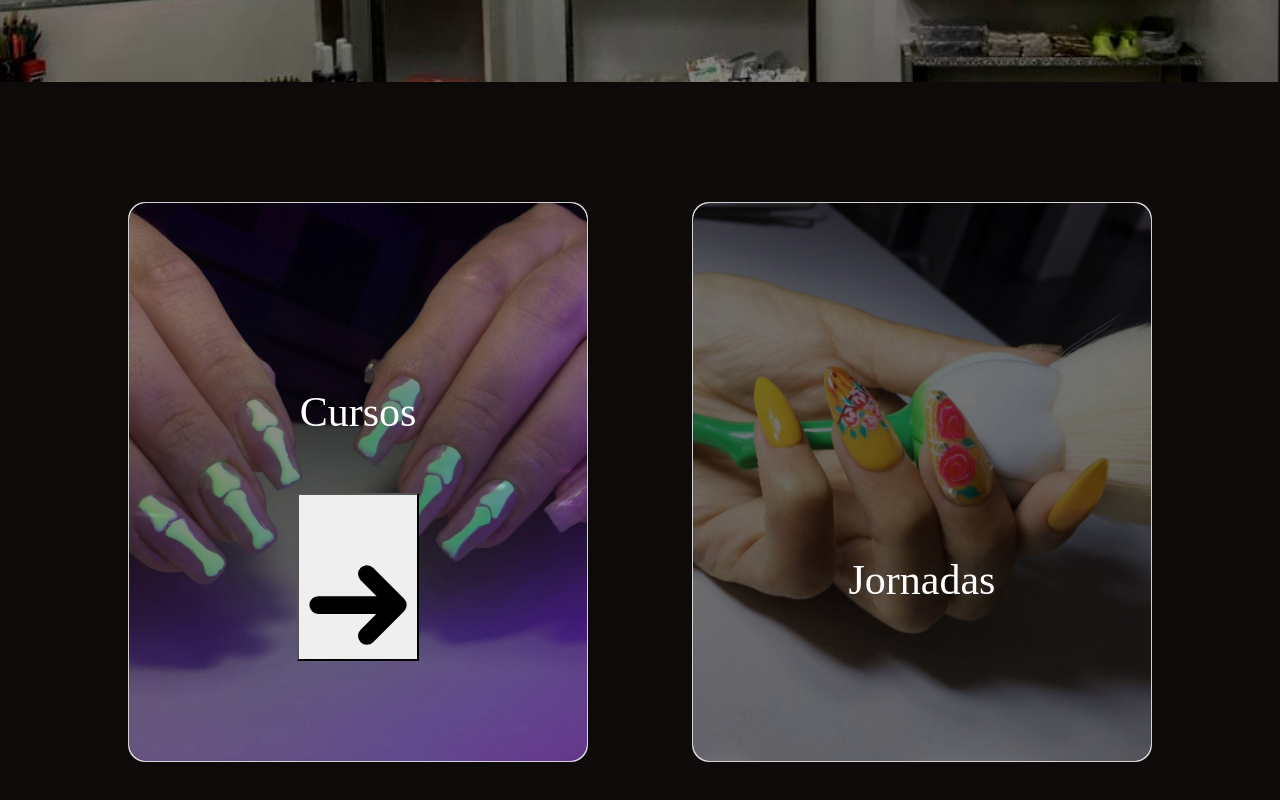
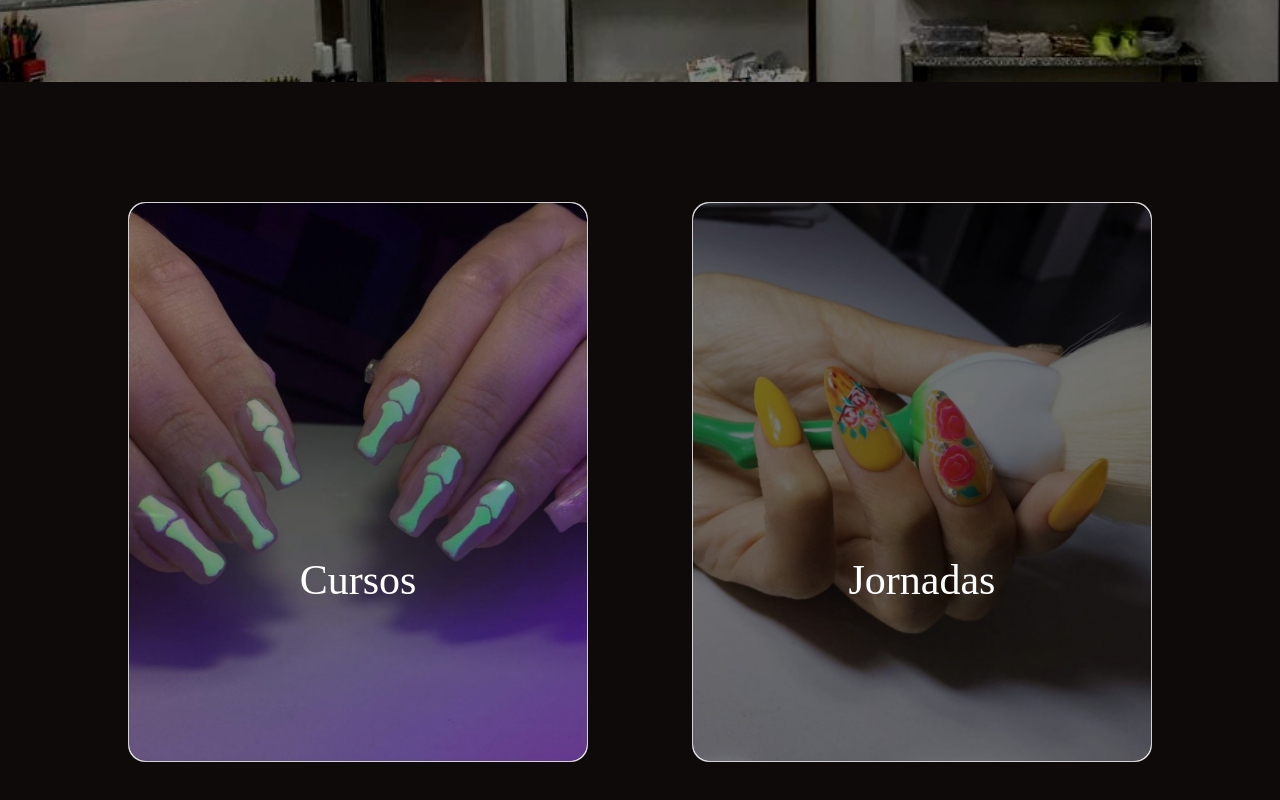
Before and after one commit to MatiasColazo1/tdu-page, an Angular app in the folder Cliente/: page /cursos-y-jornadas in a window 1280 px wide. Shown: the part 302-1102 px from the top of the page. Built offline with nearby package versions, Linux system fonts and the light colour scheme; a web font is replaced by a local one.

Commit message:
arreglo en cursos y jornadas

```diff
--- a/Cliente/src/app/components/cursosyjornadas/cursosyjornadas.component.html
+++ b/Cliente/src/app/components/cursosyjornadas/cursosyjornadas.component.html
@@ -14,23 +14,6 @@
                     <div class="card-content">
                         <h3>Cursos</h3>
                         <p>Información sobre todos los cursos</p>
-                        <button>
-                            <p>Subscribe</p>
-                            <svg
-                              xmlns="http://www.w3.org/2000/svg"
-                              class="h-6 w-6"
-                              fill="none"
-                              viewBox="0 0 24 24"
-                              stroke="currentColor"
-                              stroke-width="4"
-                            >
-                              <path
-                                stroke-linecap="round"
-                                stroke-linejoin="round"
-                                d="M14 5l7 7m0 0l-7 7m7-7H3"
-                              ></path>
-                            </svg>
-                          </button>
                     </div>
                 </div>
             </a>
```
